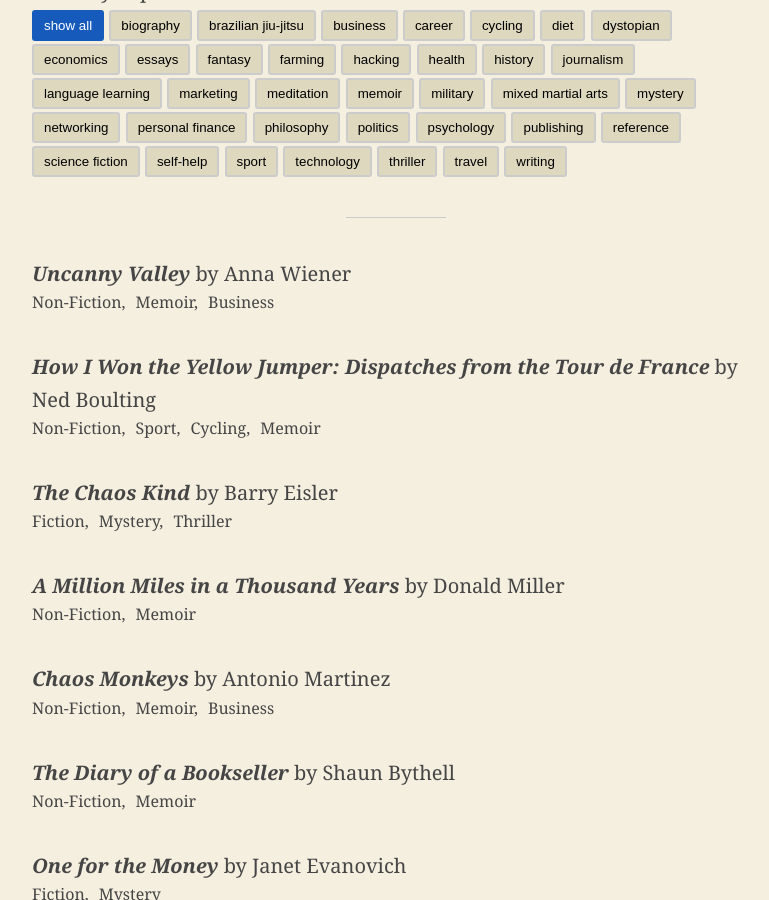
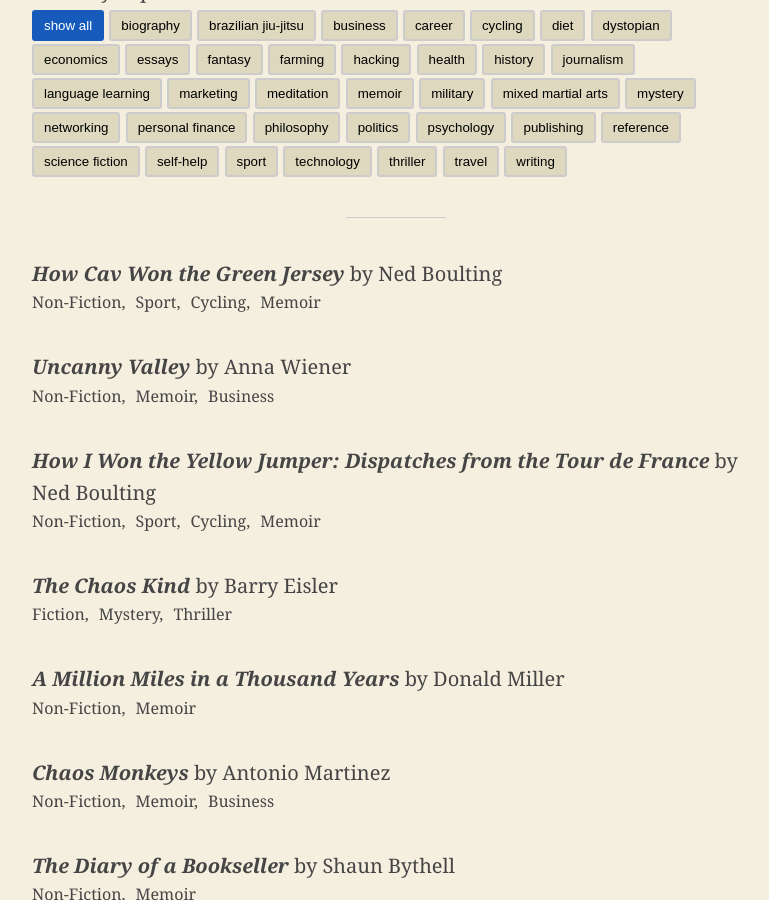
Before and after one commit to bradonomics/bradonomics.com, a Jekyll site: the page built from _pages/books.html, in a window 1280 px wide and 900 px high, scrolled down 424 px. Shown: the whole window, without its empty margins (244-1013 px from the left). Built offline with Jekyll 4.4.1, drawn with Linux system fonts in a browser that asks for light colours.

Commit message:
New book

```diff
--- a/_data/books.yml
+++ b/_data/books.yml
@@ -2,6 +2,11 @@
   author:
   fiction: false
   tags: []
+  finished: true
+- title: How Cav Won the Green Jersey
+  author: Ned Boulting
+  fiction: false
+  tags: ['Sport', 'Cycling', 'Memoir']
   finished: true
 - title: Uncanny Valley
   author: Anna Wiener
```
